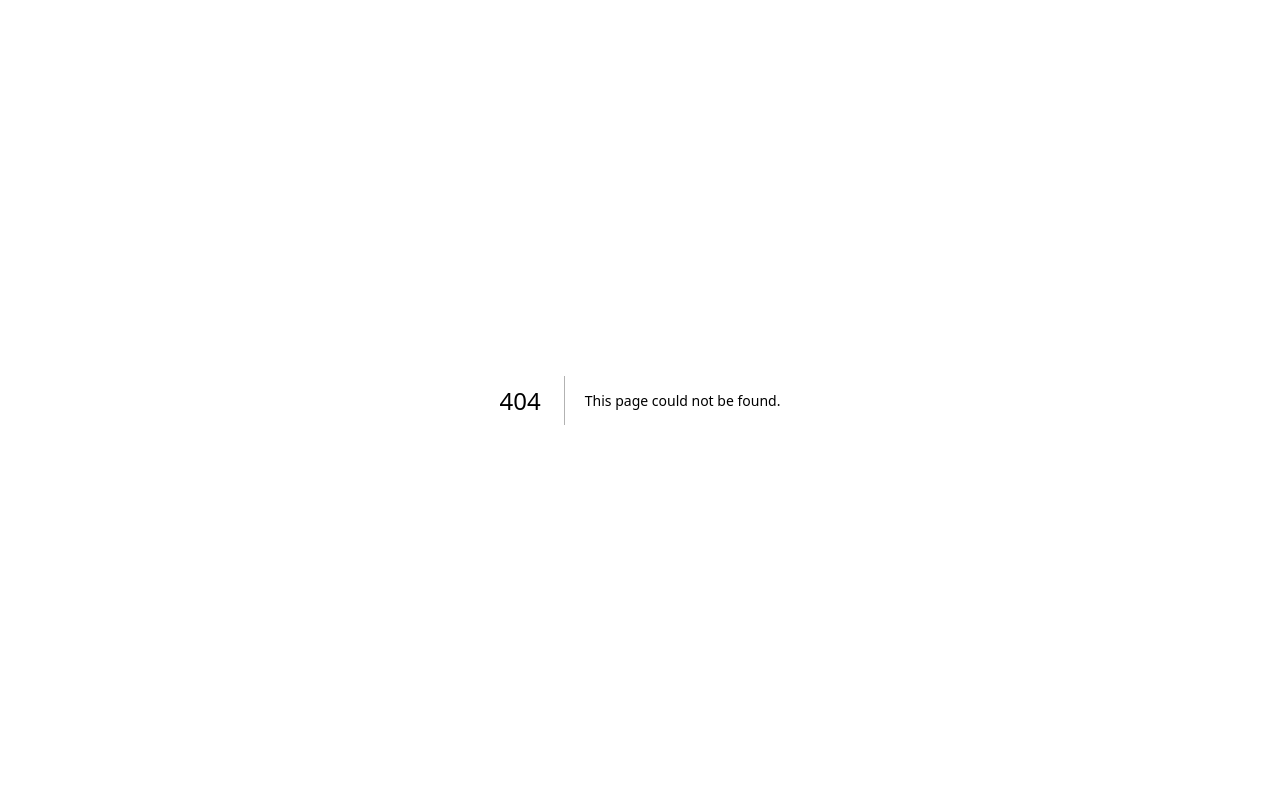
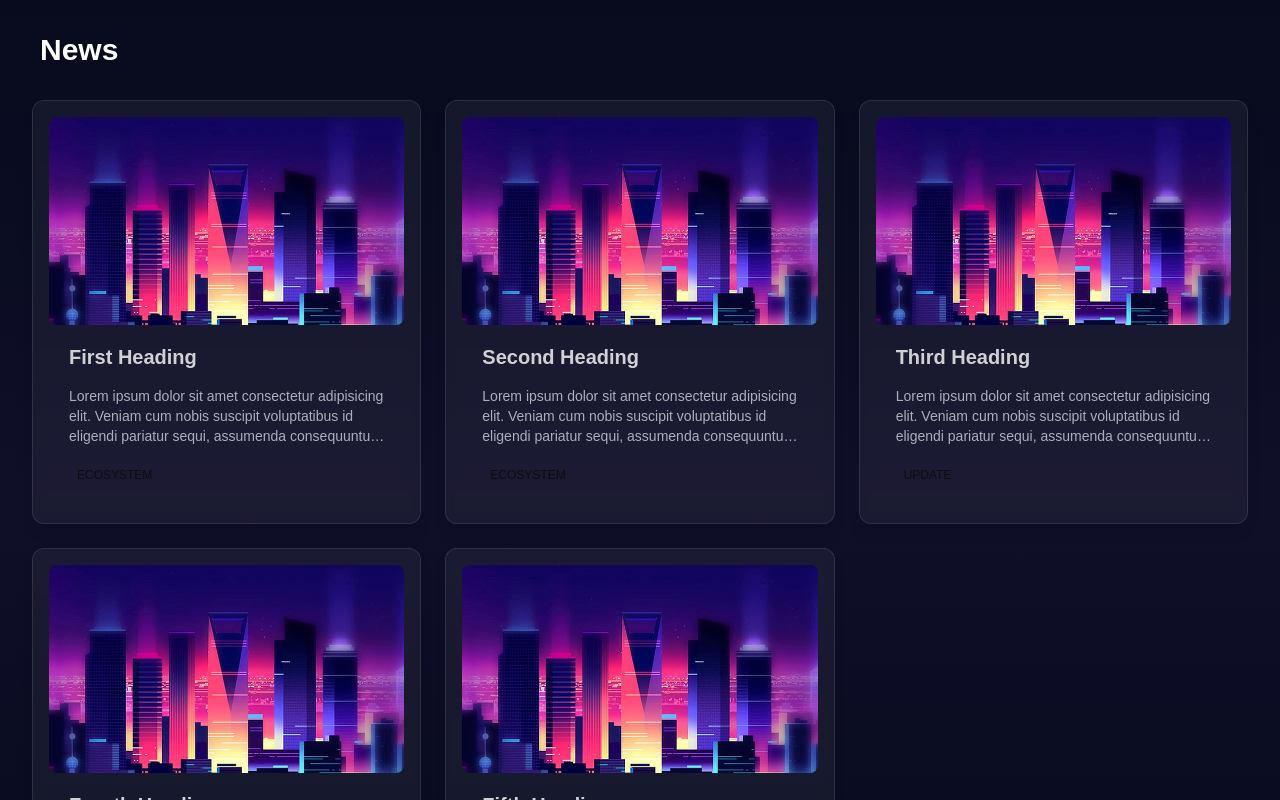
Before and after one commit to ryzen-xp/arcadis, a Next.js app in the folder apps/webapp/: page /news in a window 1280 px wide. Before the commit this address had no page. Shown: the top 800 px of the page. Built offline with nearby package versions, Linux system fonts and the light colour scheme.

Commit message:
Added news page and created reuseable news card component

```diff
--- /dev/null
+++ b/apps/webapp/app/news/data.js
@@ -0,0 +1,53 @@
+const data = [
+  {
+    imageUrl: "/assets/sampleImage.jpg",
+    imageAlt: "logo",
+    aspectRatio: "16:9",
+    headline: "First Heading",
+    description:
+      "Lorem ipsum dolor sit amet consectetur adipisicing elit. Veniam cum nobis suscipit voluptatibus id eligendi pariatur sequi, assumenda consequuntur eius earum facere nisi labore, quae quis rem iure esse dignissimos?",
+    category: "ECOSYSTEM",
+    date: "21-02-2025",
+  },
+  {
+    imageUrl: "/assets/sampleImage.jpg",
+    imageAlt: "logo",
+    aspectRatio: "16:9",
+    headline: "Second Heading",
+    description:
+      "Lorem ipsum dolor sit amet consectetur adipisicing elit. Veniam cum nobis suscipit voluptatibus id eligendi pariatur sequi, assumenda consequuntur eius earum facere nisi labore, quae quis rem iure esse dignissimos?",
+    category: "ECOSYSTEM",
+    date: "21-02-2025",
+  },
+  {
+    imageUrl: "/assets/sampleImage.jpg",
+    imageAlt: "logo",
+    aspectRatio: "16:9",
+    headline: "Third Heading",
+    description:
+      "Lorem ipsum dolor sit amet consectetur adipisicing elit. Veniam cum nobis suscipit voluptatibus id eligendi pariatur sequi, assumenda consequuntur eius earum facere nisi labore, quae quis rem iure esse dignissimos?",
+    category: "UPDATE",
+    date: "21-02-2025",
+  },
+  {
+    imageUrl: "/assets/sampleImage.jpg",
+    imageAlt: "logo",
+    aspectRatio: "16:9",
+    headline: "Fourth Heading",
+    description:
+      "Lorem ipsum dolor sit amet consectetur adipisicing elit. Veniam cum nobis suscipit voluptatibus id eligendi pariatur sequi, assumenda consequuntur eius earum facere nisi labore, quae quis rem iure esse dignissimos?",
+    category: "UPDATE",
+    date: "21-02-2025",
+  },
+  {
+    imageUrl: "/assets/sampleImage.jpg",
+    imageAlt: "logo",
+    aspectRatio: "16:9",
+    headline: "Fifth Heading",
+    description:
+      "Lorem ipsum dolor sit amet consectetur adipisicing elit. Veniam cum nobis suscipit voluptatibus id eligendi pariatur sequi, assumenda consequuntur eius earum facere nisi labore, quae quis rem iure esse dignissimos?",
+    category: "TECHNOLOGY",
+    date: "21-02-2025",
+  },
+];
+export default data;
--- /dev/null
+++ b/apps/webapp/app/news/page.tsx
@@ -0,0 +1,35 @@
+"use client";
+import data from "./data";
+import NewsCard from "@/components/ui/newscard";
+import { motion } from "framer-motion";
+
+const News = () => {
+  return (
+    <main className="min-h-screen relative bg-[#070B1D] p-8">
+      <div className="absolute inset-0 bg-gradient-to-b from-transparent via-purple-500/5 to-transparent" />
+      <motion.div className="max-w-7xl mx-auto">
+        <h1 className="text-white font-semibold text-3xl mb-8 pl-2">News</h1>
+        <div>
+          {data && data.length > 0 ? (
+            <div className="grid grid-cols-1 md:grid-cols-2 lg:grid-cols-3 gap-6">
+              {data.map((dataItem) => (
+                <div key={dataItem.headline} className="h-full">
+                  <NewsCard
+                    img={dataItem.imageUrl}
+                    alt={dataItem.imageAlt}
+                    heading={dataItem.headline}
+                    description={dataItem.description}
+                    category={dataItem.category}
+                  />
+                </div>
+              ))}
+            </div>
+          ) : (
+            <div className="text-white text-center p-8">Data not found</div>
+          )}
+        </div>
+      </motion.div>
+    </main>
+  );
+};
+export default News;
--- /dev/null
+++ b/apps/webapp/components/ui/newscard.tsx
@@ -0,0 +1,57 @@
+import Image from "next/image";
+
+interface CardProps {
+  img: string;
+  alt: string;
+  aspectRatio?: string;
+  heading: string;
+  description: string;
+  category: string;
+  date?: string;
+  categoryColor?: string;
+  cardBorderRadius?: string;
+  backgroundColor?: string;
+}
+
+const NewsCard = ({
+  img,
+  alt,
+  heading,
+  description,
+  category,
+  categoryColor = "green",
+  cardBorderRadius = "xl",
+}: CardProps) => {
+  return (
+    <div
+      className={`rounded-${cardBorderRadius} backdrop-blur-sm bg-white/5 overflow-hidden h-full shadow-lg hover:shadow-purple-500/20 transition-all duration-300 border border-white/10 p-4`}
+    >
+      <div className="relative h-52 overflow-hidden">
+        <Image
+          className="object-cover hover:scale-105 transition-transform duration-500 rounded-lg"
+          src={img}
+          alt={alt}
+          fill
+          sizes="(max-width: 768px) 100vw, (max-width: 1200px) 50vw, 33vw"
+        />
+      </div>
+      <div className="p-5 space-y-4 opacity-80">
+        <div className="text-white">
+          <h2 className="font-bold text-xl leading-tight">{heading}</h2>
+        </div>
+        <div className="text-gray-300">
+          <p className="line-clamp-3 text-sm">{description}</p>
+        </div>
+        <div className={`text-${categoryColor}-300 font-medium`}>
+          <span
+            className={`inline-block px-2 py-1 bg-${categoryColor}-700 rounded-lg text-xs font-medium`}
+          >
+            {category}
+          </span>
+        </div>
+      </div>
+    </div>
+  );
+};
+
+export default NewsCard;
--- a/package.json
+++ b/package.json
@@ -36,5 +36,7 @@
       "**/pino-pretty/**"
     ]
   },
-	"dependencies": {}
+  "dependencies": {},
+  "module": "index.ts",
+  "type": "module"
 }
```
Also changed, not shown: apps/webapp/public/assets/sampleImage.jpg (added). Lines whose indentation alone changed are shown as unchanged.
